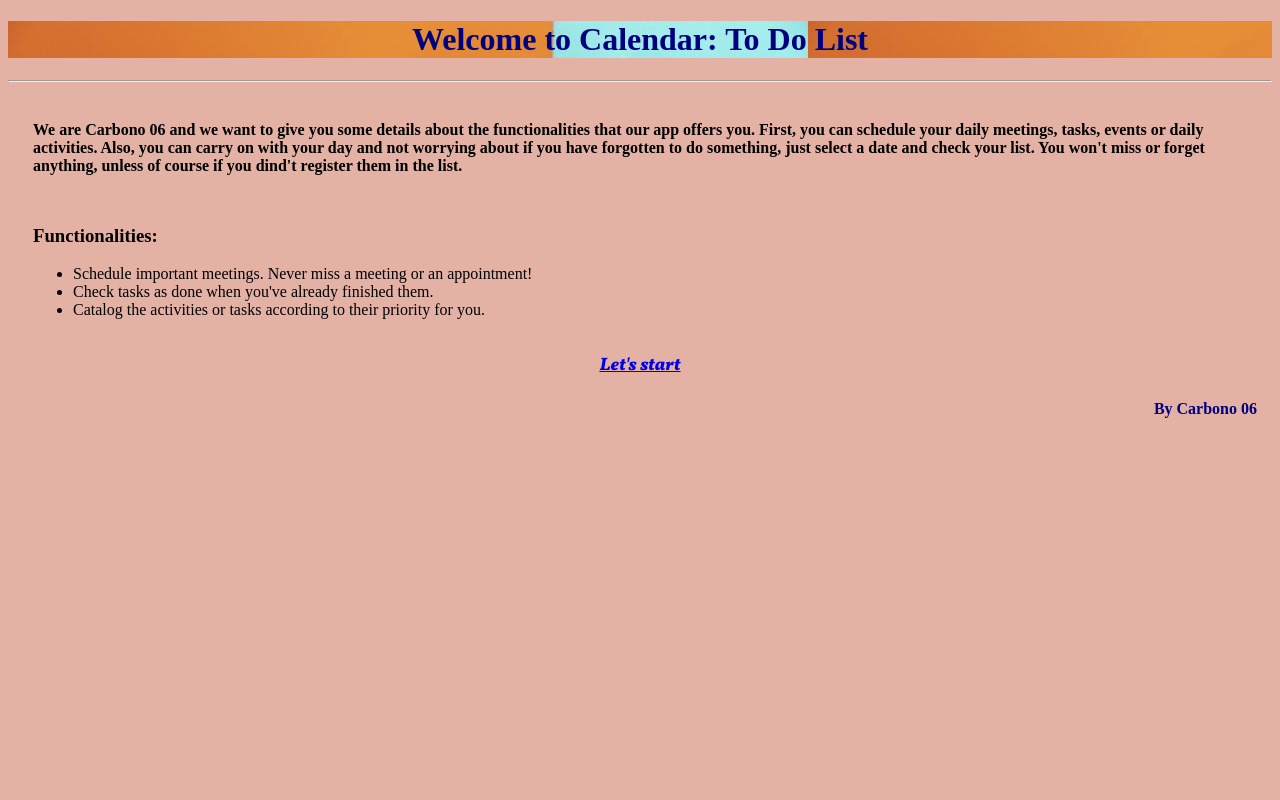
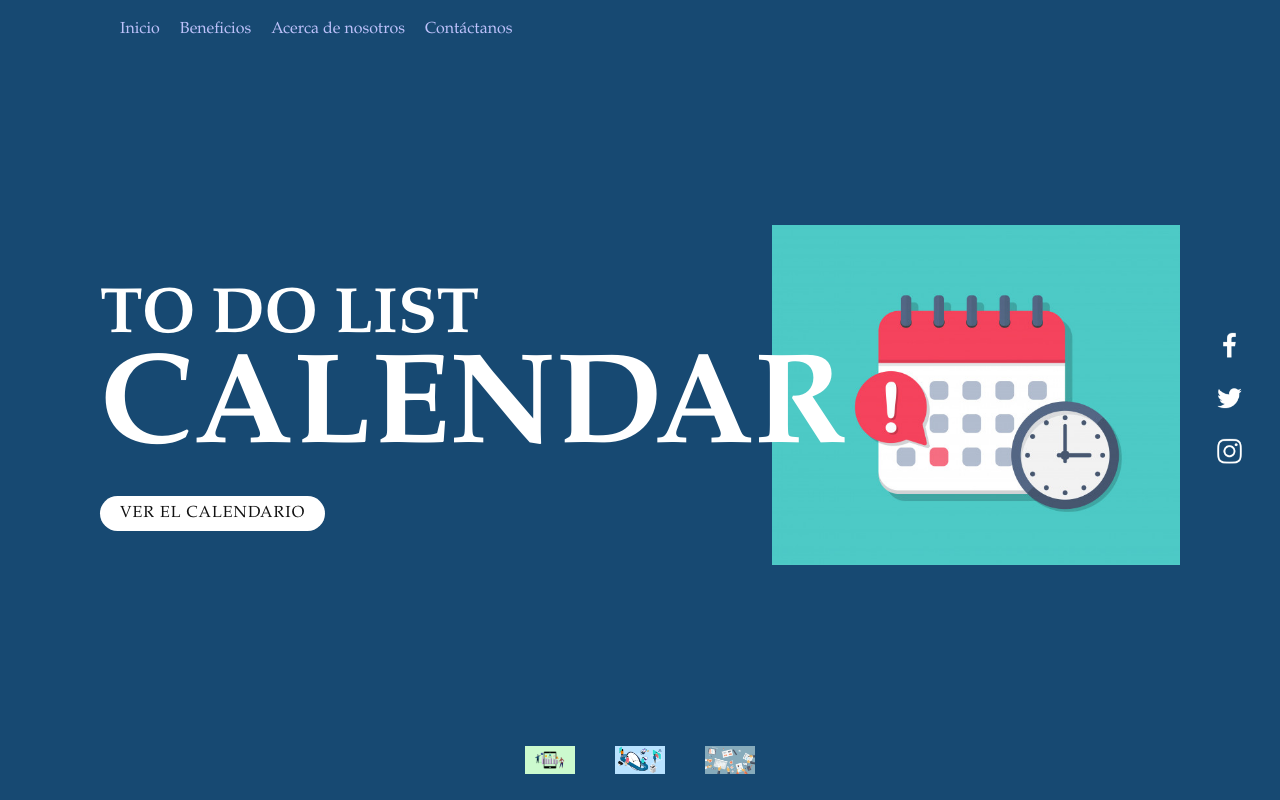
Before and after one commit to DAP-web/Proyecto-Carbono06, a Flask app: page / in a window 1280 px wide. Run offline with Flask 2, Linux system fonts and the light colour scheme.

Commit message:
juntando index

```diff
--- /dev/null
+++ b/static/scriptIndex.js
@@ -0,0 +1,8 @@
+// function imgSlider(anything){
+//     document.querySelector(".calendario").src = "./img/"+anything
+// }
+
+function changeBgColor(color){
+    const sec = document.querySelector('.sec')
+    sec.style.background = color
+}
--- a/static/styleIndex.css
+++ b/static/styleIndex.css
@@ -1,34 +1,135 @@
-@import url('https://fonts.googleapis.com/css2?family=Vollkorn:ital,wght@1,800;1,900&display=swap');
+@import url('https://fonts.googleapis.com/css2?family=Poppins:wght@100;200;300;400;500;600;700;800&display=swap');
 
-.intro, .lFunctions {
-    padding-left: 25px;
-    padding-top: 15px;
-    padding-right: 25px;
+*{
+    font-family: 'Garamond', sans-serif;
+    margin: 0;
+    padding: 0;
+    box-sizing: border-box;
 }
 
-#pIntro {
-    font-size: 16px;
-    font-weight: bold;
+section{
+    position: relative;
+    width: 100%;
+    min-height: 100vh;
+    padding:100px;
+    display:flex;
+    justify-content: space-between;
+    align-items: center;
+    background: #174972;
+    transition: 0.5s;
 }
 
-header {
-    background-image: url("/static/images/banner.jpg");
-    block-size: 100%;
+header{
+    position:absolute;
+    top:0;
+    left:0;
     width: 100%;
+    padding: 20px 100px;
+    display: flex;
+    justify-content: space-between;
+    align-items: center;
 }
 
-.buttonLog {
-    margin: auto;
-    text-align: center;
-    padding-left: 25%;
-    padding-right: 25%;
-    width: fit-content;
+header ul{
+    position:relative;
+    display:flex;
 }
 
-#goLog {
-    border-radius: 10px;
-    border-color: black;
-    font-size: large;
+header ul li{
+    list-style: none;
+}
+
+header ul li a{
+    display: inline-block;
+    color: rgb(189, 193, 250);
+    font-weight: 400;
+    margin-left: 20px;
+    text-decoration: none;
+}
+
+.content{
+    position:relative;
+    width:100%;
+    display:flex;
+    justify-content: space-between;
+    align-items: center;
+
+}
+
+.content .textBox{
+    position:relative;
+    max-width:600px;
+}
+
+.content .textBox h2{
+    color: #fff;
+    font-size: 4em;
+    line-height:1.5em;
+    font-weight: 900;
+    text-transform: uppercase;
+}
+
+.content .textBox h2 span{
+    font-size: 2em;
+}
+
+.content .textBox a{
+    display: inline-block;
+    margin-top: 20px;
+    padding: 8px 20px;
+    background: #fff;
+    color: #111;
+    border-radius: 40px;
+    font-weight: 500;
+    letter-spacing: 1px;
+    text-decoration: none;
+    text-transform: uppercase;
+}
+
+
+
+.thumb{
+    position:absolute;
+    left: 50%;
+    transform: translateX(-50%);
+    bottom:20px;
+    display:flex;
+}
+
+.thumb li{
+    list-style:none;
+    display: inline-block;
+    margin: 0 20px;
     cursor: pointer;
-    font-family: 'Vollkorn', serif;
+    transition:0.5s;
 }
+
+.thumb li:hover{
+    transform: translateY(-15px);
+}
+
+.thumb li img{
+    max-width: 50px;
+}
+
+.sci{
+    position:absolute;
+    top:50%;
+    right:30px;
+    transform: translateY(-50%);
+    display:flex;
+    justify-content: center;
+    align-items: center;
+    flex-direction: column;
+}
+
+.sci li{
+    list-style: none;
+}
+
+.sci li a{
+    display: inline-block;
+    filter: invert(1);
+    margin: 5px 0;
+    transform: scale(0.6);
+}
--- a/templates/index.html
+++ b/templates/index.html
@@ -4,49 +4,58 @@
     <meta charset="UTF-8">
     <meta http-equiv="X-UA-Compatible" content="IE=edge">
     <meta name="viewport" content="width=device-width, initial-scale=1.0">
-    <link rel="stylesheet" type="text/css" href="/static/styleGeneral.css" />
-    <link rel="stylesheet" type="text/css" href="/static/styleIndex.css" />
-    <link rel="shortcut icon" href="/static/images/calendarImageLogo.png" />
-    <title>Carbono 06</title>
+    <link rel="stylesheet" href="/static/styleIndex.css">
+    <title>Landing Page</title>
 </head>
-
 <body>
 
-<header>
-    <h1 id="headerI">Welcome to Calendar: To Do List</h1>
-</header>
-<hr>
+    <section class="sec">
+        <header>
+            <ul class="navigation">
+                <li><a href="">Inicio</a></li>
+                <li><a href="">Beneficios</a></li>
+                <li><a href="">Acerca de nosotros</a></li>
+                <li><a href="">Contáctanos</a></li>
+            </ul>
+        </header>
 
-<div class="intro">
-    <p id="pIntro">
-    We are Carbono 06 and we want to give you some details about the functionalities
-    that our app offers you. First, you can schedule your daily meetings, tasks, events or
-    daily activities. Also, you can carry on with your day and not worrying about if you have
-    forgotten to do something, just select a date and check your list. You won't miss or
-    forget anything, unless of course if you dind't register them in the list.
-    </p>
-</div>
+        <div class="content">
+            <div class="textBox">
+                <h2>TO DO LIST<br><span>Calendar</span></h2>
+                <a href="#">Ver el calendario</a>
+            </div>
 
+        </div>
 
-<div class="lFunctions">
-    <h3>Functionalities:</h3>
-    <ul>
-        <li>Schedule important meetings. Never miss a meeting or an appointment!</li>
-        <li>Check tasks as done when you've already finished them.</li>
-        <li>Catalog the activities or tasks according to their priority for you.</li>
-    </ul>
-</div>
+        <div class="foto">
+            <h2><img src="/static/images/calendario.jpg"
+                class="calendario" alt="calendario" style="width:17em">
+            </h2>
+        </div>
 
-<br>
-<div class="buttonLog">
-        <a href="/login" id="goLog">Let's start</a>
-</div>
+        <ul class="thumb">
+            <li><img src="/static/images/Productividad.png"
+                onclick="imgSlider('productividad.png');changeBgColor('#174972')"
+                alt="">
+            </li>
+            <li><img src="/static/images/Reloj.png"
+                onclick="imgSlider('reloj.png');changeBgColor('#174972')"
+                alt="">
+            </li>
+            <li><img src="/static/images/paginas.png"
+                onclick="imgSlider('paginas.png');changeBgColor('#174972')"
+                alt="">
+            </li>
+        </ul>
 
-<footer>
-	<h4 id="credits">By Carbono 06</h4>
-</footer>
+        <ul class="sci">
+            <li><a href=""><img src="/static/images/facebook.png" alt=""></a></li>
+            <li><a href=""><img src="/static/images/twitter.png" alt=""></a></li>
+            <li><a href=""><img src="/static/images/instagram.png" alt=""></a></li>
+        </ul>
 
-<script src="/static/preLoadUsers.js"></script>
+    </section>
 
+    <script src="/static/scriptIndex.js"></script>
 </body>
 </html>
--- a/templates/login.html
+++ b/templates/login.html
@@ -13,8 +13,6 @@
 </head>
 
 <body>
-
-
 
     <div class="contenedor">
         <h3 class="titulo">Inicio de sesión</h3>
```
Also changed, not shown: index.html (deleted, +0 -50 lines), script.js (deleted, +0 -8 lines), style.css (deleted, +0 -135 lines), static/images/Productividad.png (renamed from Productividad.png), static/images/Reloj.png (renamed from Reloj.png), static/images/calendario.jpg (renamed from calendario.jpg), static/images/facebook.png (renamed from facebook.png), static/images/instagram.png (renamed from instagram.png), static/images/paginas.png (renamed from paginas.png), static/images/twitter.png (renamed from twitter.png).
